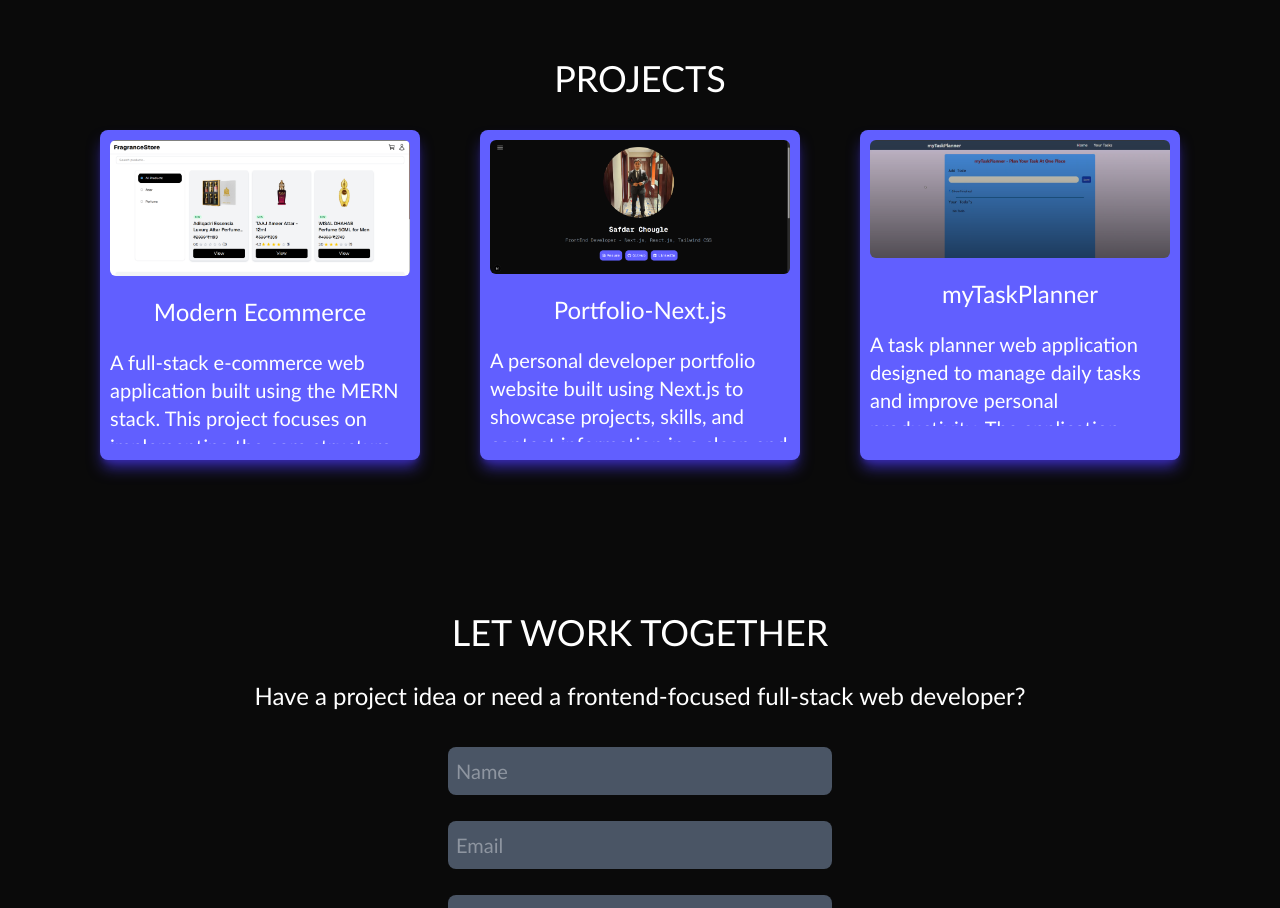
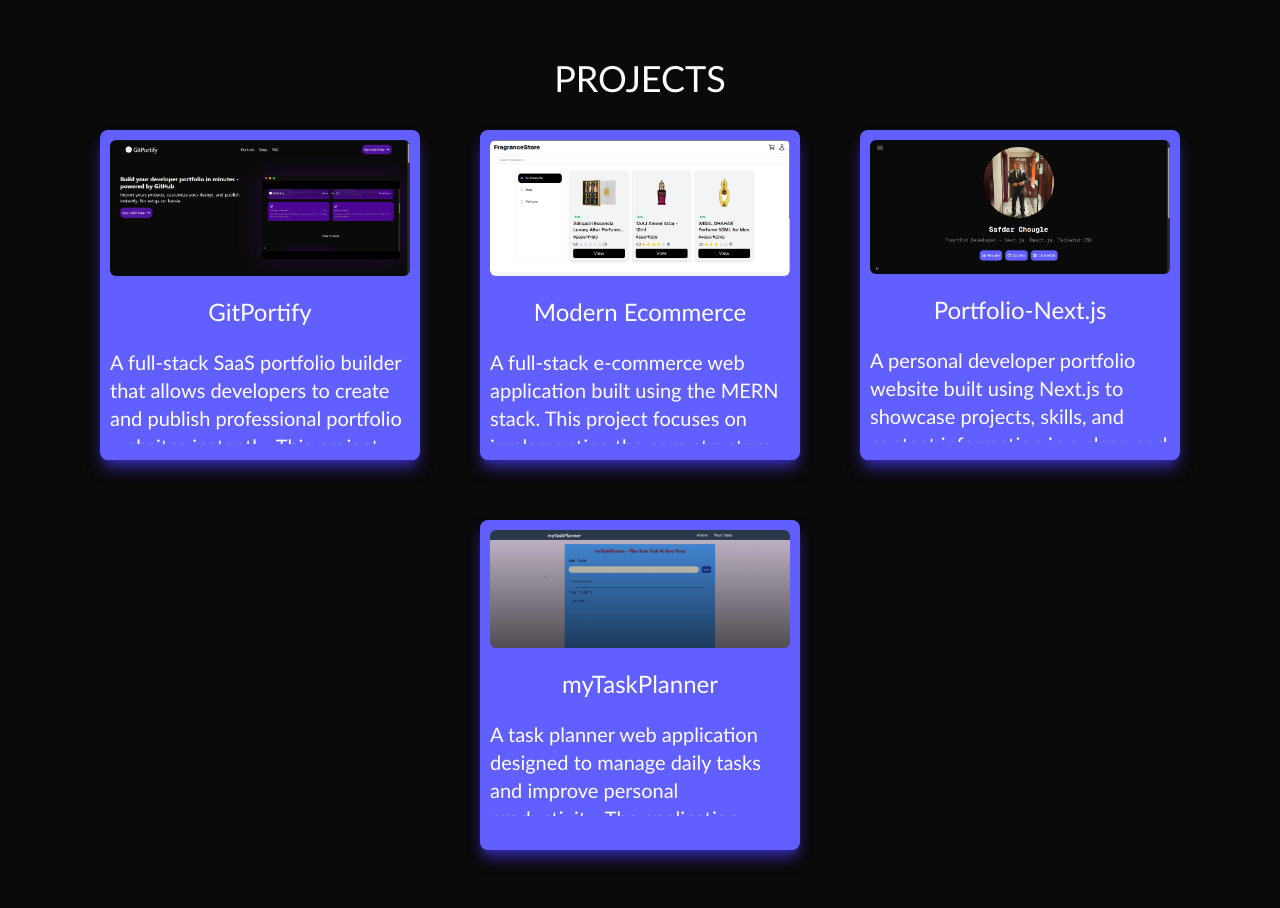
Before and after one commit to chouglesafdar22/Portfolio-Next.js-, a Next.js app in the folder portfolio-ui/: page / in a window 1280 px wide. Shown: the part 1240-2148 px from the top of the page. Built offline with nearby package versions, Linux system fonts and the light colour scheme.

Commit message:
added gitportify

```diff
--- a/portfolio-ui/app/about/page.js
+++ b/portfolio-ui/app/about/page.js
@@ -22,13 +22,11 @@
     return (
         <>
             <section className="flex flex-col w-full h-full gap-2.5">
-                <ScrollWrapper direction="left" ease="easeInOut">
-                    <div
-                        onClick={() => router.back()}
-                        className="flex justify-start items-start text-left hover:text-gray-300 cursor-pointer py-3.5 px-5 text-4xl">
-                        <FaLongArrowAltLeft />
-                    </div>
-                </ScrollWrapper>
+                <div
+                    onClick={() => router.push("/")}
+                    className="flex justify-start items-start text-left hover:text-gray-300 cursor-pointer py-3.5 px-5 text-4xl">
+                    <FaLongArrowAltLeft />
+                </div>
                 <ScrollWrapper direction="fade" ease="circOut">
                     <div className="grid lg:grid-cols-2 grid-cols-1 py-0.5 gap-2.5 px-5">
                         <div className="flex flex-col justify-start gap-1">
@@ -80,6 +78,9 @@
                         </ScrollWrapper>
                         <div className="flex items-center w-full flex-wrap justify-center gap-11">
                             <ScrollWrapper direction="down" ease="easeOut">
+                                <ProjectCard href={"https://github.com/chouglesafdar22/GitPortify"} image="/images/gitportify.png" title="GitPortify" description="A full-stack SaaS portfolio builder that allows developers to create and publish professional portfolio websites instantly. This project focuses on real-world application architecture with authentication, dynamic templates, and deployment. Tech Stack - Next.js, React, TypeScript, MongoDB, NextAuth, Tailwind CSS." />
+                            </ScrollWrapper>
+                            <ScrollWrapper direction="down" ease="easeOut">
                                 <ProjectCard href={"https://github.com/chouglesafdar22/Modern-Ecommerce"} image="/images/modern_ecommerce.png" title="Modern Ecommerce" description="A full-stack e-commerce web application built using the MERN stack. This project focuses on implementing the core structure of an online store with frontend and backend integration. Tech Stack - Next.js / React, Node.js, Express.js, MongoDB, Tailwind CSS." />
                             </ScrollWrapper>
                             <ScrollWrapper direction="down" ease="easeOut">
--- a/portfolio-ui/app/page.js
+++ b/portfolio-ui/app/page.js
@@ -82,6 +82,9 @@
           </ScrollWrapper>
           <div className="flex items-center w-full flex-wrap justify-center gap-11">
             <ScrollWrapper direction="down" ease="easeOut">
+              <ProjectCard href={"https://github.com/chouglesafdar22/GitPortify"} image="/images/gitportify.png" title="GitPortify" description="A full-stack SaaS portfolio builder that allows developers to create and publish professional portfolio websites instantly. This project focuses on real-world application architecture with authentication, dynamic templates, and deployment. Tech Stack - Next.js, React, TypeScript, MongoDB, NextAuth, Tailwind CSS." />
+            </ScrollWrapper>
+            <ScrollWrapper direction="down" ease="easeOut">
               <ProjectCard href={"https://github.com/chouglesafdar22/Modern-Ecommerce"} image="/images/modern_ecommerce.png" title="Modern Ecommerce" description="A full-stack e-commerce web application built using the MERN stack. This project focuses on implementing the core structure of an online store with frontend and backend integration. Tech Stack - Next.js / React, Node.js, Express.js, MongoDB, Tailwind CSS." />
             </ScrollWrapper>
             <ScrollWrapper direction="down" ease="easeOut">
```
Also changed, not shown: portfolio-ui/public/images/gitportify.png (added).
